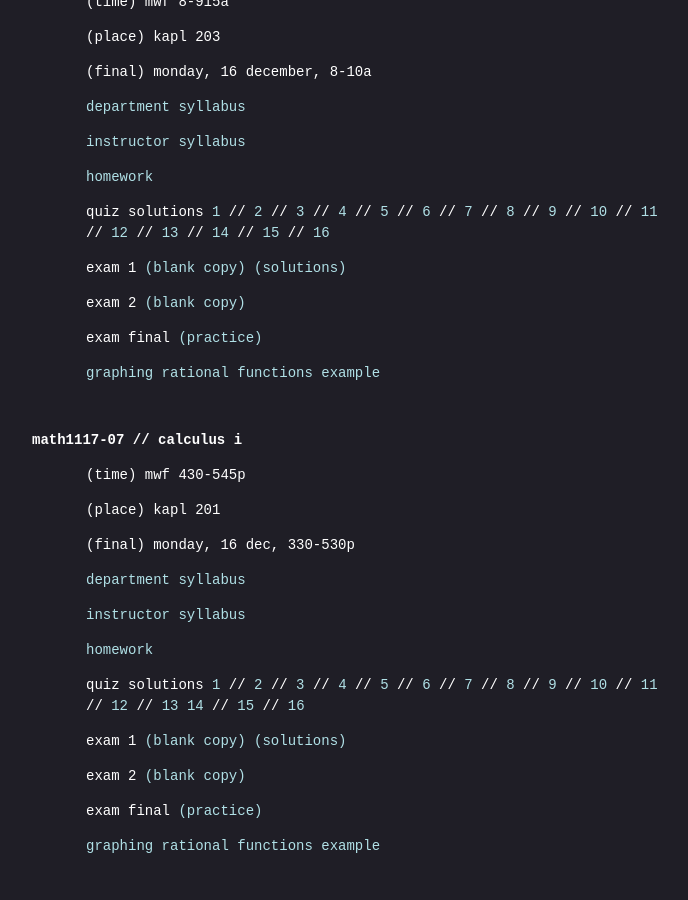
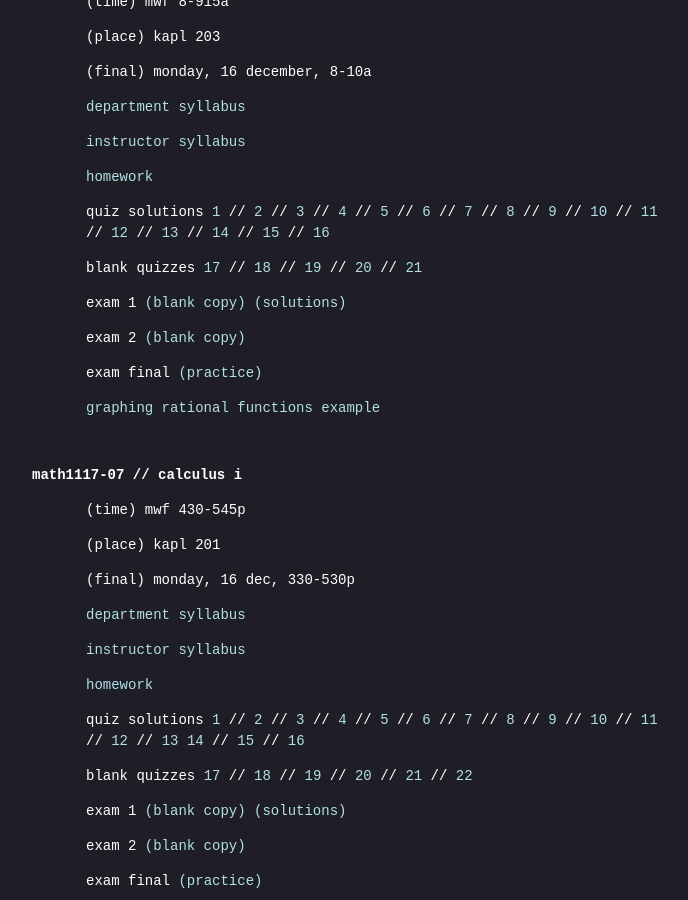
Before and after one commit to danielmichaelcicala/danielmichaelcicala.github.io, a Jekyll site: the page built from teaching/index.html, in a window 1280 px wide and 900 px high, scrolled down 528 px. Shown: the whole window, without its empty margins (230-918 px from the left). Built offline with Jekyll 4.4.1, drawn with Linux system fonts in a browser that asks for light colours.

Commit message:
upload blank quizzes

```diff
--- a/teaching/index.html
+++ b/teaching/index.html
@@ -62,6 +62,18 @@ title: teaching
        <a href="./quiz16sol_111702_f19.pdf"
 	   target="_blank"> 16 </a>
     </p>
+    <p class="tab">
+      blank quizzes
+       <a href="./quiz17_111702_f19.pdf"
+	  target="_blank"> 17 </a> //
+       <a href="./quiz18_111702_f19.pdf"
+	  target="_blank"> 18 </a> //
+       <a href="./quiz19_111702_f19.pdf"
+	  target="_blank"> 19 </a> //
+       <a href="./quiz20_111702_f19.pdf"
+	  target="_blank"> 20 </a> //
+       <a href="./quiz21_111702_f19.pdf"
+	   target="_blank"> 21 </a> </p>
     <p class="tab">
       exam 1
       <a href="./exam01_111702_f19.pdf" target="_blank">
@@ -135,6 +147,20 @@ title: teaching
        <a href="./quiz16sol_111707_f19.pdf"
 	   target="_blank"> 16 </a>
     </p>
+    <p class="tab">
+      blank quizzes
+       <a href="./quiz17_111707_f19.pdf"
+	  target="_blank"> 17 </a> //
+       <a href="./quiz18_111707_f19.pdf"
+	  target="_blank"> 18 </a> //
+       <a href="./quiz19_111707_f19.pdf"
+	  target="_blank"> 19 </a> //
+       <a href="./quiz20_111707_f19.pdf"
+	  target="_blank"> 20 </a> //
+       <a href="./quiz21_111707_f19.pdf"
+	  target="_blank"> 21 </a> //
+       <a href="./quiz22_111707_f19.pdf"
+	   target="_blank"> 22 </a> </p>
     <p class="tab">
       exam 1
       <a href="./exam01_111707_f19.pdf" target="_blank">
```
Also changed, not shown: 11 other files.
